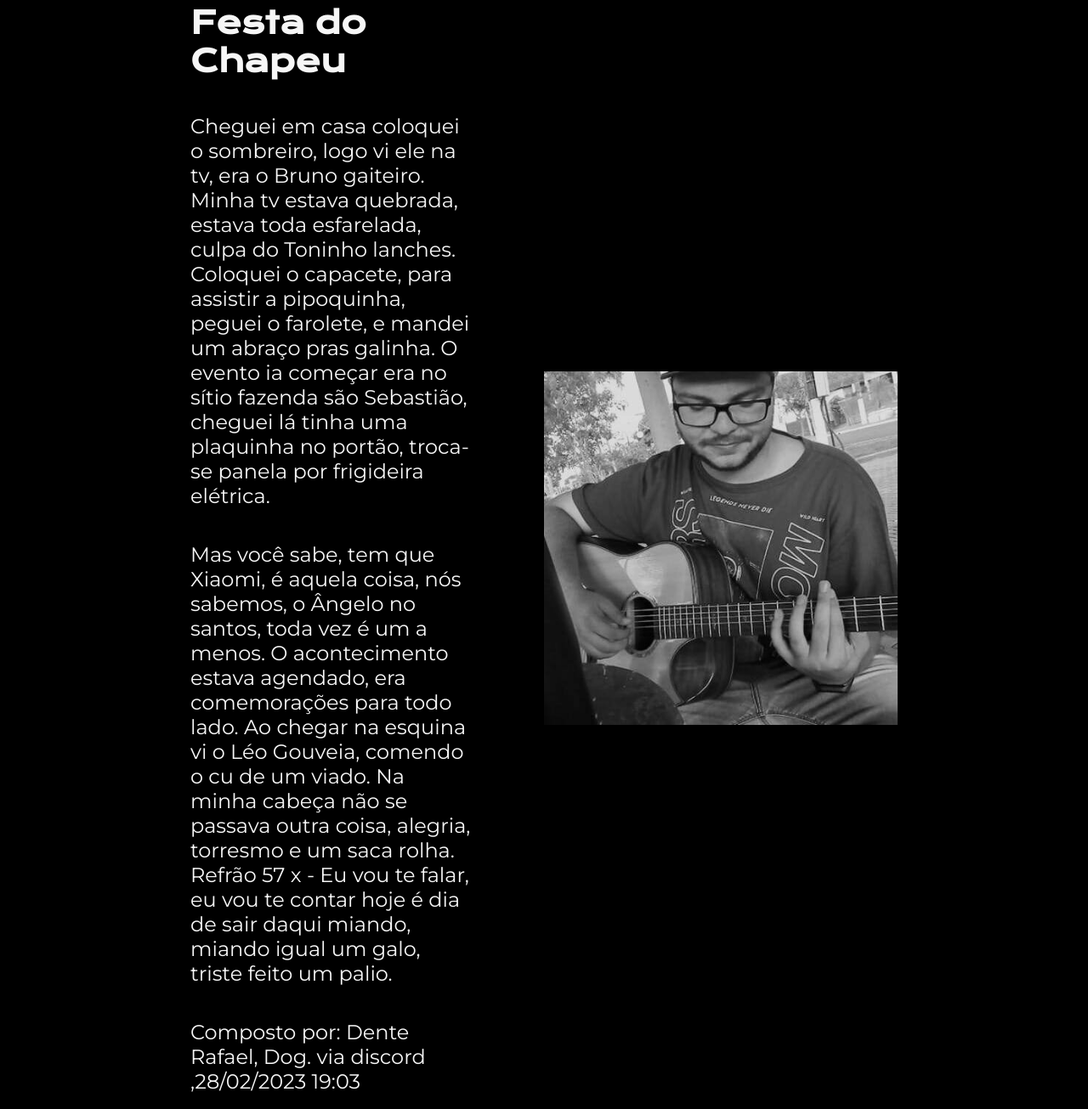
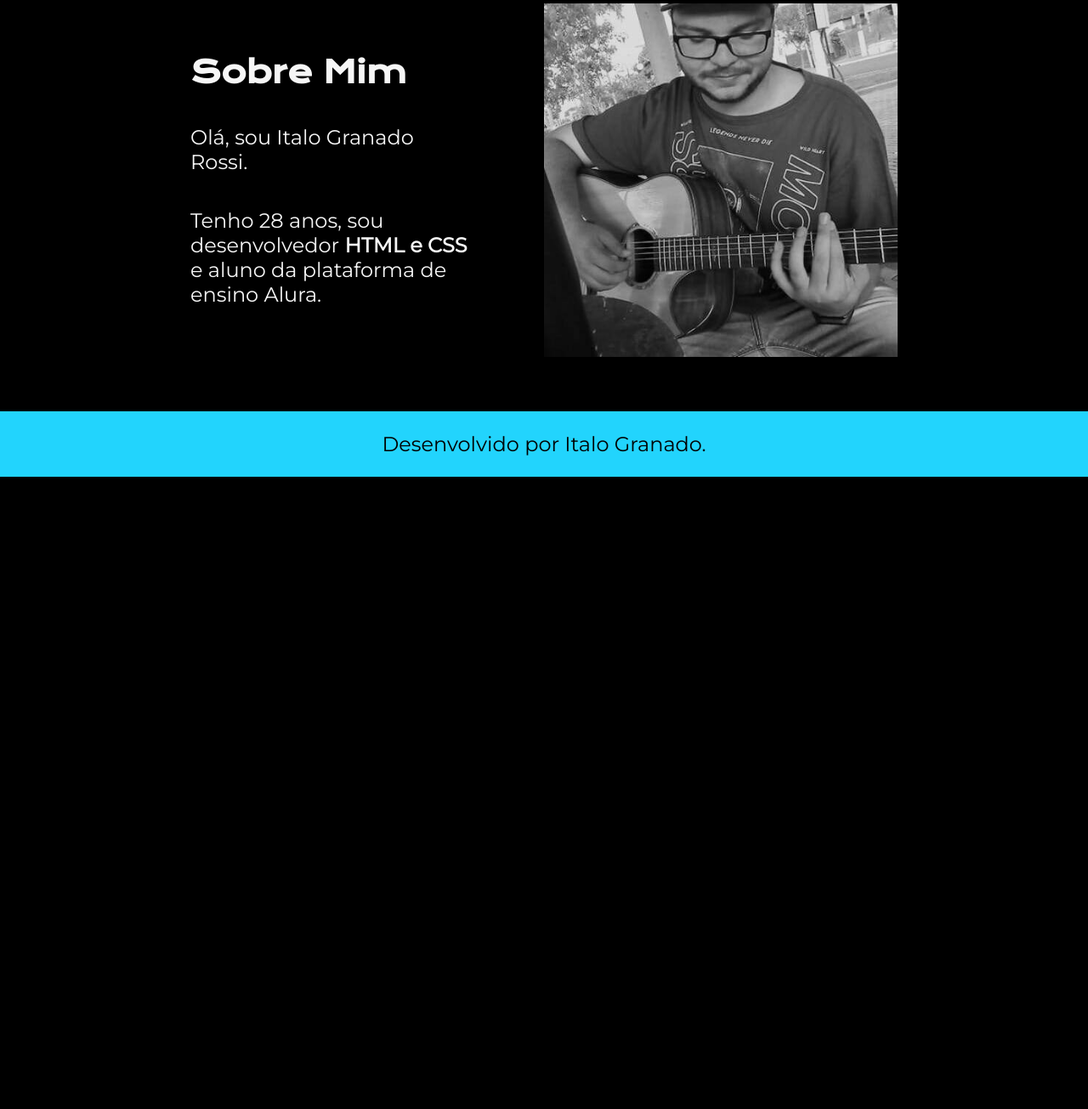
Before and after one commit to ItaloGRossi/Portfolio, a plain HTML site: page about.html in a window 1280 px wide. Shown: the part 115-1420 px from the top of the page at 85% size. After the commit the page ends 800 px from the top, so only its background shows below. Drawn offline with nearby package versions, Linux system fonts and the light colour scheme.

Commit message:
Atualização na about

```diff
--- a/about.html
+++ b/about.html
@@ -4,7 +4,7 @@
     <meta charset="UTF-8">
     <meta http-equiv="X-UA-Compatible" content="IE=edge">
     <meta name="viewport" content="width=device-width, initial-scale=1.0">
-    <title>Musica</title>
+    <title>Sobre Mim</title>
     <link rel="stylesheet" href="./styles/style.css">
 </head>
 <body>
@@ -16,19 +16,9 @@
     </header>
     <main class="apresentacao">
         <section class="apresentacao__conteudo">
-            <h1 class="apresentacao__conteudo__titulo">Festa do Chapeu</h1>
-            <p class="apresentacao__conteudo__texto">Cheguei em casa coloquei o sombreiro, logo vi ele na tv,
-                era o Bruno gaiteiro.
-                Minha tv estava quebrada, estava toda esfarelada, culpa do Toninho lanches.
-                Coloquei o capacete, para assistir a pipoquinha, peguei o farolete, e mandei um abraço pras galinha.
-                O evento ia começar era no sítio fazenda são Sebastião, cheguei lá tinha uma plaquinha no portão, troca-se panela por frigideira elétrica.
-                </p>
-            <p class="apresentacao__conteudo__texto">Mas você sabe, tem que Xiaomi, é aquela coisa, nós sabemos,
-                o Ângelo no santos, toda vez é um a menos.
-                O acontecimento estava agendado, era comemorações para todo lado. Ao chegar na esquina vi o Léo Gouveia, comendo o cu de um viado.
-                Na minha cabeça não se passava outra coisa, alegria, torresmo e um saca rolha.
-                Refrão 57 x - Eu vou te falar, eu vou te contar hoje é dia de sair daqui miando, miando igual um galo, triste feito um palio. </p>
-            <p class="apresentacao__conteudo__texto">Composto por: Dente Rafael, Dog. via discord ,28/02/2023 19:03</p>
+            <h1 class="apresentacao__conteudo__titulo">Sobre Mim</h1>
+            <p class="apresentacao__conteudo__texto">Olá, sou Italo Granado Rossi.</p>
+            <p class="apresentacao__conteudo__texto">Tenho 28 anos, sou desenvolvedor <strong>HTML e CSS</strong> e aluno da plataforma de ensino Alura. </p>
         </section>
         <img class="apresentacao__imagem" src="./assets/perfil.jpg" alt="Foto de perfil">
     </main>
```
